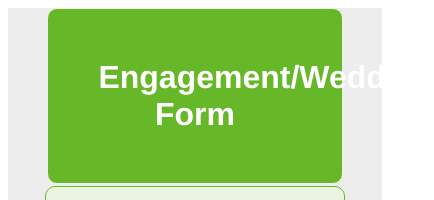
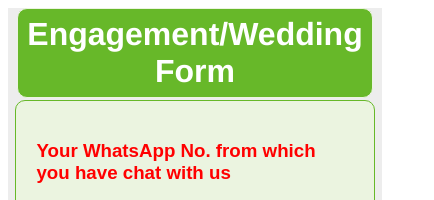
Before and after one commit to thebadge99/Engagement-Wedding-Form, a plain HTML site: page index.html in a window 390 px wide. Shown: the top 200 px of the page, 434 px wide, since content can reach past the window. Drawn offline with nearby package versions, Linux system fonts and the light colour scheme.

Commit message:
Update style.css

```diff
--- a/style.css
+++ b/style.css
@@ -1,16 +1,17 @@
 .Container{
     background-color: #ededed;
-    padding-left: 10%;
-    padding-right: 10%;
+    padding-left: 2%;
+    padding-right: 2%;
 }
 h1{
     font-family: 'Franklin Gothic Medium', 'Arial Narrow', Arial, sans-serif;
+    font-size: 200%;
     text-align: center;
     background-color: #67b829;
     border-radius: 10px;
     border: 1px solid #ebf4e0;
     color: white;
-    padding: 50px;
+    padding: 2%;
     margin: 2px;
 
 }
@@ -50,3 +51,9 @@ h3 {
     padding: 8px;
     margin: 4px;
 }
+
+@media only screen and (max-width: 600px) {
+    div.example {
+      display: none;
+    }
+  }
```
